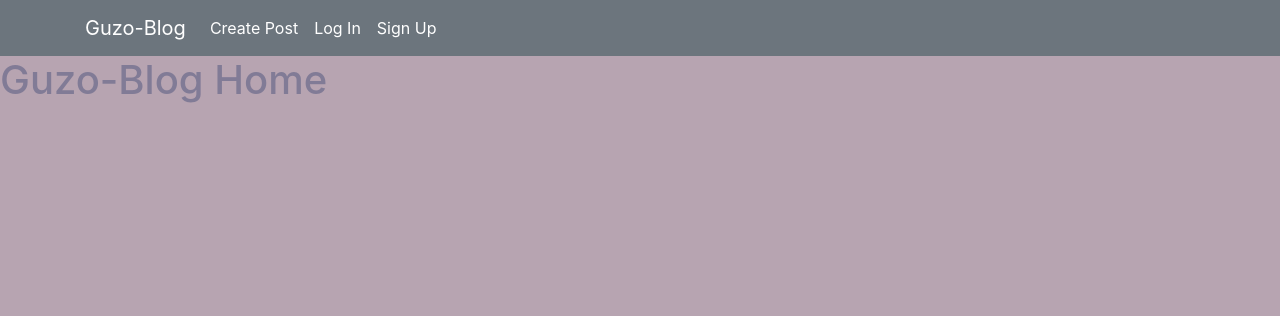
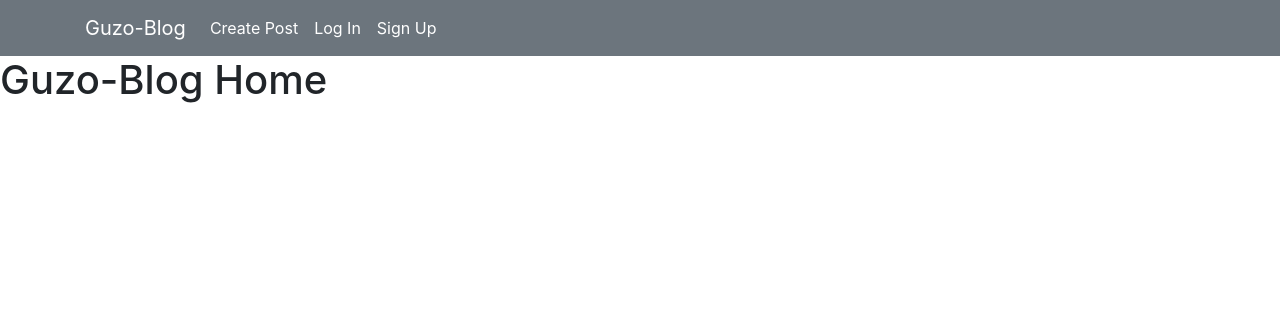
Before and after one commit to Feven98/capstone_blog, a Django app: page / in a window 1280 px wide. Shown: the top 316 px of the page. Run offline with Django 4.2, Linux system fonts and the light colour scheme; data that the repository does not hold is empty.

Commit message:
working on css

```diff
--- a/main_app/static/styles/main.css
+++ b/main_app/static/styles/main.css
@@ -1,8 +1,8 @@
-body{
+/* body{
     background-color: rgb(183, 164, 177);
     color: #765959;
 }
 
 h1,h2 {
     color: #817b96;
-}
+} */
--- a/main_app/templates/base.html
+++ b/main_app/templates/base.html
@@ -1,4 +1,4 @@
-{% load static %}
+<!-- {% load static %} -->
 <!doctype html>
 <html lang="en">
   <head>
```
